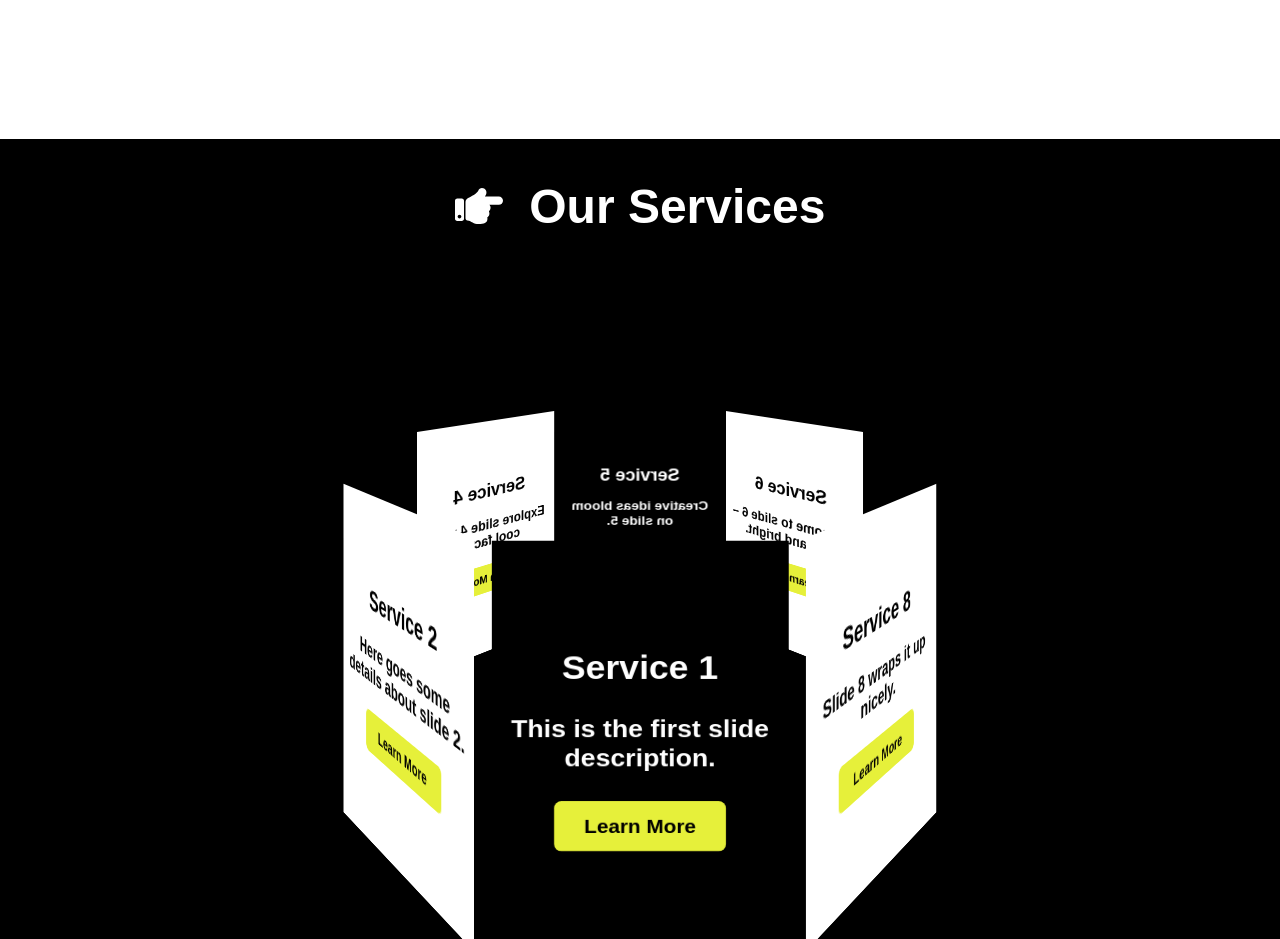
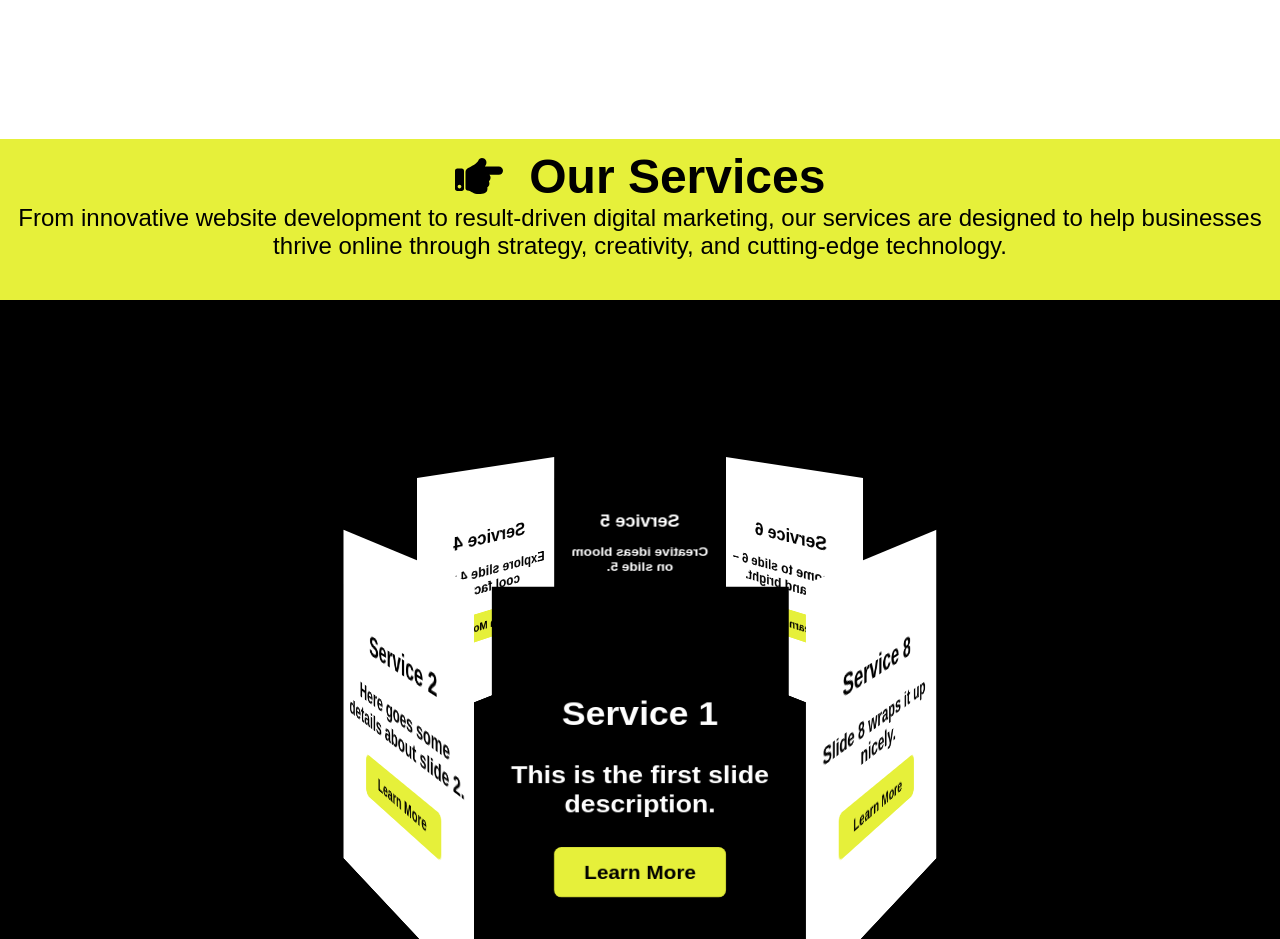
Before and after one commit to AgyapalSingh/next-learning-project, a Next.js app: page / in a window 1280 px wide. Shown: the part 2880-3819 px from the top of the page. Built offline with nearby package versions, Linux system fonts and the light colour scheme; a web font is replaced by a local one.

Commit message:
Services Title Fixed at top

```diff
--- a/app/Components/HomePage/CarouselSection.jsx
+++ b/app/Components/HomePage/CarouselSection.jsx
@@ -71,9 +71,16 @@ export default function CarouselSection() {
 
   return (
     <section className="carousel-section">
-      <h2 className="carousel-section-title">
-        <FaHandPointRight /> &nbsp; Our Services
-      </h2>
+      <div className="gallery-section-header">
+        <h2 className="galley-section-title">
+          <FaHandPointRight /> &nbsp; Our Services
+        </h2>
+        <p className="galley-section-description">
+          From innovative website development to result-driven digital
+          marketing, our services are designed to help businesses thrive online
+          through strategy, creativity, and cutting-edge technology.
+        </p>
+      </div>
       <div className="carousel" ref={carouselRef}>
         {carouselData.map((item, i) => (
           <div key={i} className="carousel-image">
--- a/app/globals.css
+++ b/app/globals.css
@@ -562,7 +562,7 @@ header {
 /*  Carousel Section *************************************************************************************************************************************************************/
 
 .carousel-section {
-  height: 100vh;
+  height: 120vh;
 }
 
 .carousel-section-title {
```
